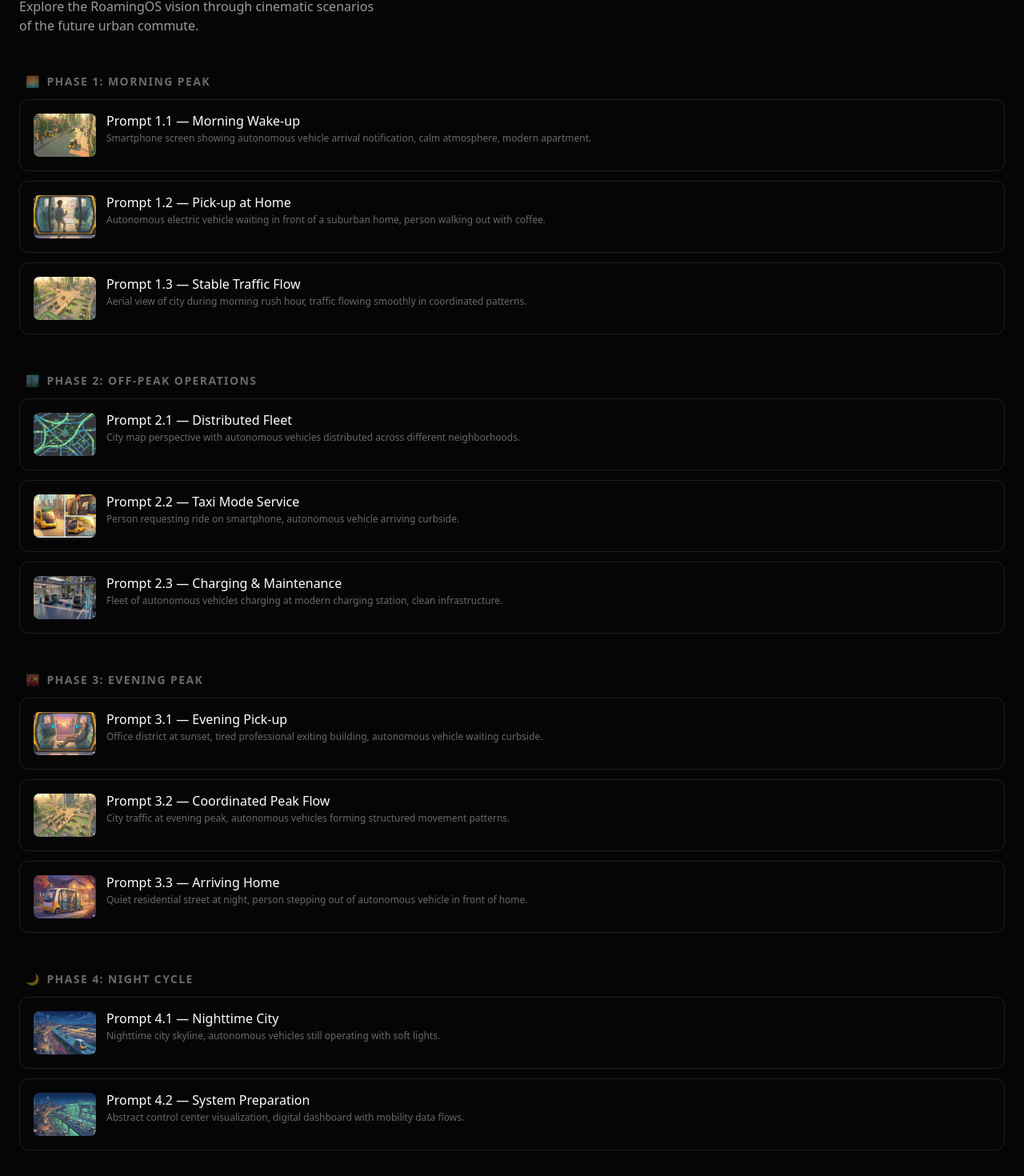
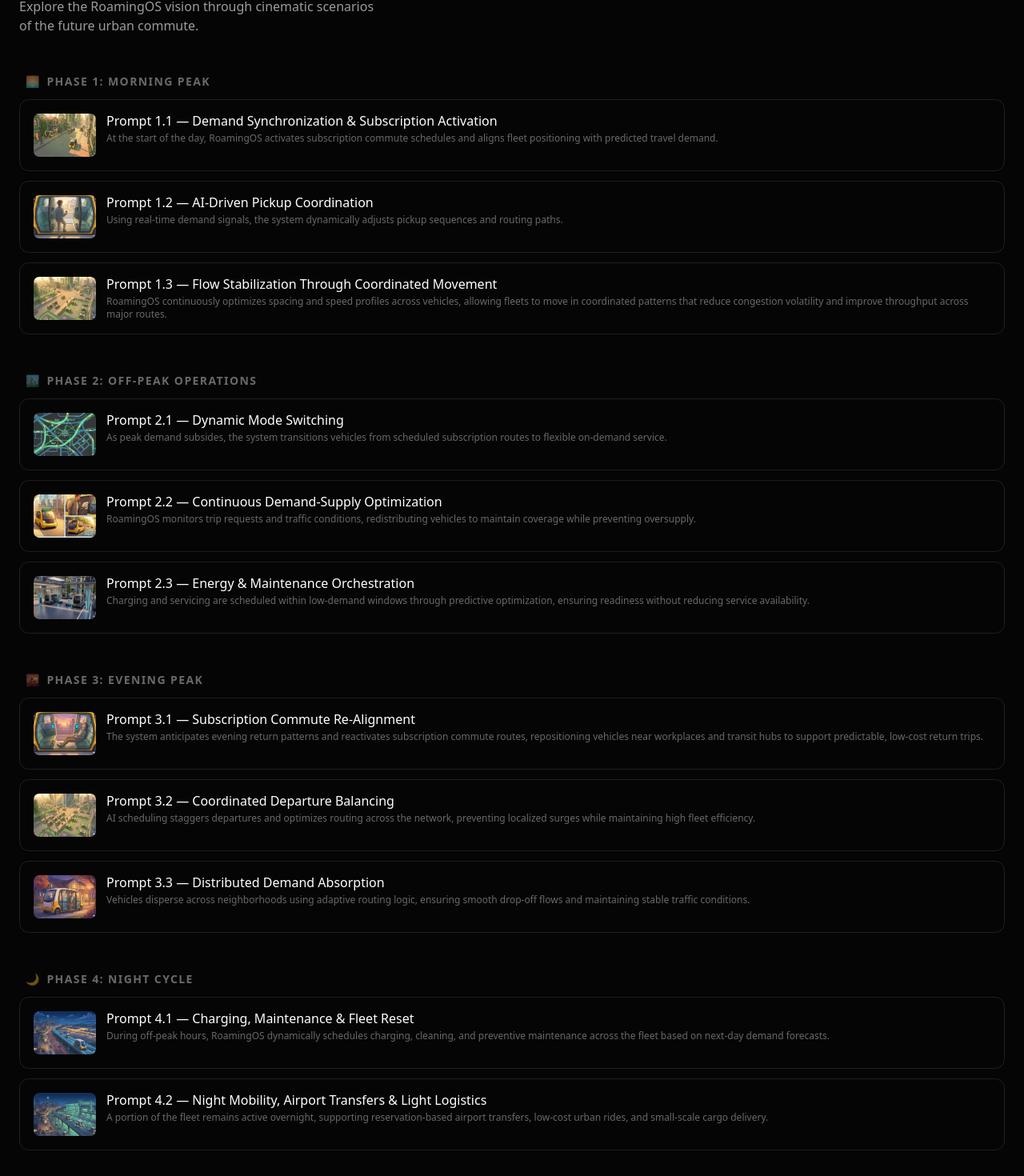
Before and after one commit to Jayma23/Roaming-AI-FrontEnd, a React (Vite) app: page / in a window 1280 px wide. Shown: the part 2153-3623 px from the top of the page at 80% size. Built offline with nearby package versions, Linux system fonts and the light colour scheme.

Commit message:
Update Vision phase prompt copy and flashcard formatting

```diff
--- a/src/App.tsx
+++ b/src/App.tsx
@@ -64,23 +64,23 @@ const PHASES: Phase[] = [
     scenes: [
       {
         id: '1.1',
-        title: 'Prompt 1.1 — Morning Wake-up',
-        description: 'Smartphone screen showing autonomous vehicle arrival notification, calm atmosphere, modern apartment.',
-        prompt: 'early morning bedroom scene, soft sunrise light through window, young professional waking up, smartphone screen showing autonomous vehicle arrival notification, calm atmosphere, modern apartment, cozy and minimal',
+        title: 'Prompt 1.1 — Demand Synchronization & Subscription Activation',
+        description: 'At the start of the day, RoamingOS activates subscription commute schedules and aligns fleet positioning with predicted travel demand.',
+        prompt: 'At the start of the day, RoamingOS activates subscription commute schedules and aligns fleet positioning with predicted travel demand. Vehicles are pre-dispatched to residential clusters to minimize wait times while maintaining system-wide balance.',
         imageSrc: '/phase1-1.1.png'
       },
       {
         id: '1.2',
-        title: 'Prompt 1.2 — Pick-up at Home',
-        description: 'Autonomous electric vehicle waiting in front of a suburban home, person walking out with coffee.',
-        prompt: 'autonomous electric vehicle waiting in front of a suburban home, person walking out slightly sleepy with coffee, quiet neighborhood street, clean futuristic design, friendly and safe feeling',
+        title: 'Prompt 1.2 — AI-Driven Pickup Coordination',
+        description: 'Using real-time demand signals, the system dynamically adjusts pickup sequences and routing paths.',
+        prompt: 'Using real-time demand signals, the system dynamically adjusts pickup sequences and routing paths. The balancing engine ensures high vehicle occupancy and efficient corridor usage, enabling low-cost subscription rides during peak periods.',
         imageSrc: '/phase1-1.2.png'
       },
       {
         id: '1.3',
-        title: 'Prompt 1.3 — Stable Traffic Flow',
-        description: 'Aerial view of city during morning rush hour, traffic flowing smoothly in coordinated patterns.',
-        prompt: 'aerial view of city during morning rush hour, traffic flowing smoothly in coordinated patterns, multiple autonomous vehicles moving in organized lanes, sense of stability and efficiency',
+        title: 'Prompt 1.3 — Flow Stabilization Through Coordinated Movement',
+        description: 'RoamingOS continuously optimizes spacing and speed profiles across vehicles, allowing fleets to move in coordinated patterns that reduce congestion volatility and improve throughput across major routes.',
+        prompt: 'RoamingOS continuously optimizes spacing and speed profiles across vehicles, allowing fleets to move in coordinated patterns that reduce congestion volatility and improve throughput across major routes.',
         imageSrc: '/phase1-1.3.png'
       }
     ]
@@ -91,23 +91,23 @@ const PHASES: Phase[] = [
     scenes: [
       {
         id: '2.1',
-        title: 'Prompt 2.1 — Distributed Fleet',
-        description: 'City map perspective with autonomous vehicles distributed across different neighborhoods.',
-        prompt: 'city map perspective with autonomous vehicles distributed across different neighborhoods, visual sense of dynamic rebalancing, subtle data lines connecting areas, urban mobility network',
+        title: 'Prompt 2.1 — Dynamic Mode Switching',
+        description: 'As peak demand subsides, the system transitions vehicles from scheduled subscription routes to flexible on-demand service.',
+        prompt: 'As peak demand subsides, the system transitions vehicles from scheduled subscription routes to flexible on-demand service. AI balancing ensures fleet supply aligns with real-time mobility needs across the city.',
         imageSrc: '/phase2-2.1.png'
       },
       {
         id: '2.2',
-        title: 'Prompt 2.2 — Taxi Mode Service',
-        description: 'Person requesting ride on smartphone, autonomous vehicle arriving curbside.',
-        prompt: 'person requesting ride on smartphone, autonomous vehicle arriving curbside, casual daytime city environment, relaxed and convenient mobility moment',
+        title: 'Prompt 2.2 — Continuous Demand-Supply Optimization',
+        description: 'RoamingOS monitors trip requests and traffic conditions, redistributing vehicles to maintain coverage while preventing oversupply.',
+        prompt: 'RoamingOS monitors trip requests and traffic conditions, redistributing vehicles to maintain coverage while preventing oversupply. This balancing layer maximizes utilization and keeps operational costs low.',
         imageSrc: '/phase2-2.2.png'
       },
       {
         id: '2.3',
-        title: 'Prompt 2.3 — Charging & Maintenance',
-        description: 'Fleet of autonomous vehicles charging at modern charging station, clean infrastructure.',
-        prompt: 'fleet of autonomous vehicles charging at modern charging station, clean infrastructure, technicians or automated systems maintaining vehicles, efficient operations atmosphere',
+        title: 'Prompt 2.3 — Energy & Maintenance Orchestration',
+        description: 'Charging and servicing are scheduled within low-demand windows through predictive optimization, ensuring readiness without reducing service availability.',
+        prompt: 'Charging and servicing are scheduled within low-demand windows through predictive optimization, ensuring readiness without reducing service availability.',
         imageSrc: '/phase2-2.3.png'
       }
     ]
@@ -118,23 +118,23 @@ const PHASES: Phase[] = [
     scenes: [
       {
         id: '3.1',
-        title: 'Prompt 3.1 — Evening Pick-up',
-        description: 'Office district at sunset, tired professional exiting building, autonomous vehicle waiting curbside.',
-        prompt: 'office district at sunset, tired professional exiting building, autonomous vehicle waiting curbside, warm golden hour lighting, calm transition from workday',
+        title: 'Prompt 3.1 — Subscription Commute Re-Alignment',
+        description: 'The system anticipates evening return patterns and reactivates subscription commute routes, repositioning vehicles near workplaces and transit hubs to support predictable, low-cost return trips.',
+        prompt: 'The system anticipates evening return patterns and reactivates subscription commute routes, repositioning vehicles near workplaces and transit hubs to support predictable, low-cost return trips.',
         imageSrc: '/phase3-3.1.png'
       },
       {
         id: '3.2',
-        title: 'Prompt 3.2 — Coordinated Peak Flow',
-        description: 'City traffic at evening peak, autonomous vehicles forming structured movement patterns.',
-        prompt: 'city traffic at evening peak, autonomous vehicles forming structured movement patterns, smooth traffic flow, subtle glowing paths indicating coordination',
+        title: 'Prompt 3.2 — Coordinated Departure Balancing',
+        description: 'AI scheduling staggers departures and optimizes routing across the network, preventing localized surges while maintaining high fleet efficiency.',
+        prompt: 'AI scheduling staggers departures and optimizes routing across the network, preventing localized surges while maintaining high fleet efficiency.',
         imageSrc: '/phase3-3.2.png'
       },
       {
         id: '3.3',
-        title: 'Prompt 3.3 — Arriving Home',
-        description: 'Quiet residential street at night, person stepping out of autonomous vehicle in front of home.',
-        prompt: 'quiet residential street at night, person stepping out of autonomous vehicle in front of home, cozy lights from windows, peaceful mood',
+        title: 'Prompt 3.3 — Distributed Demand Absorption',
+        description: 'Vehicles disperse across neighborhoods using adaptive routing logic, ensuring smooth drop-off flows and maintaining stable traffic conditions.',
+        prompt: 'Vehicles disperse across neighborhoods using adaptive routing logic, ensuring smooth drop-off flows and maintaining stable traffic conditions.',
         imageSrc: '/phase3-3.3.png'
       }
     ]
@@ -145,16 +145,16 @@ const PHASES: Phase[] = [
     scenes: [
       {
         id: '4.1',
-        title: 'Prompt 4.1 — Nighttime City',
-        description: 'Nighttime city skyline, autonomous vehicles still operating with soft lights.',
-        prompt: 'nighttime city skyline, autonomous vehicles still operating with soft lights, calm and futuristic urban environment, sense of continuous mobility',
+        title: 'Prompt 4.1 — Charging, Maintenance & Fleet Reset',
+        description: 'During off-peak hours, RoamingOS dynamically schedules charging, cleaning, and preventive maintenance across the fleet based on next-day demand forecasts.',
+        prompt: 'During off-peak hours, RoamingOS dynamically schedules charging, cleaning, and preventive maintenance across the fleet based on next-day demand forecasts.\n\nThis ensures vehicles return to peak periods fully prepared while maintaining optimal availability and operational reliability.',
         imageSrc: '/phase4-4.1.png'
       },
       {
         id: '4.2',
-        title: 'Prompt 4.2 — System Preparation',
-        description: 'Abstract control center visualization, digital dashboard with mobility data flows.',
-        prompt: 'abstract control center visualization, digital dashboard with mobility data flows, city map with moving signals, futuristic system intelligence preparing for next day',
+        title: 'Prompt 4.2 — Night Mobility, Airport Transfers & Light Logistics',
+        description: 'A portion of the fleet remains active overnight, supporting reservation-based airport transfers, low-cost urban rides, and small-scale cargo delivery.',
+        prompt: 'A portion of the fleet remains active overnight, supporting reservation-based airport transfers, low-cost urban rides, and small-scale cargo delivery.\n\nThis multi-role deployment maximizes asset utilization, stabilizes fleet economics, and keeps the system continuously responsive.',
         imageSrc: '/phase4-4.2.png'
       }
     ]
@@ -415,7 +415,7 @@ export default function App() {
                             <div className="p-5 border-t border-white/10 bg-white/5">
                               <h3 className="text-xl font-medium text-white mb-2">{selectedSceneInPhase.title}</h3>
                               <p className="text-sm text-white/70 mb-2">{selectedSceneInPhase.description}</p>
-                              <p className="text-sm text-white/50 italic">"{selectedSceneInPhase.prompt}"</p>
+                              <p className="text-sm text-white/50 italic whitespace-pre-line">"{selectedSceneInPhase.prompt}"</p>
                             </div>
                           </div>
 
```
